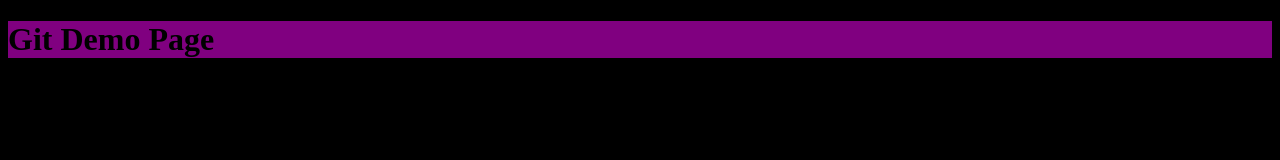
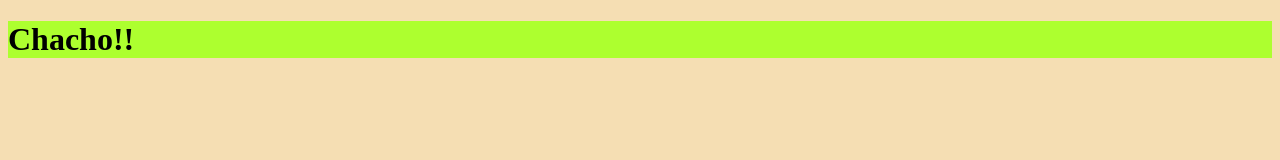
Before and after one commit to dmetzker/test1, a plain HTML site: page index.html in a window 1280 px wide. Drawn offline with Linux system fonts and the light colour scheme.

Commit message:
add chacho

```diff
--- a/app.js
+++ b/app.js
@@ -1 +1 @@
-alert("Hello There!");
+console.log("hello");
--- a/index.html
+++ b/index.html
@@ -3,11 +3,11 @@
   <head>
     <meta charset="UTF-8" />
     <meta name="viewport" content="width=device-width, initial-scale=1.0" />
-    <title>Document</title>
+    <title>My name is</title>
     <link rel="stylesheet" href="styles.css" />
   </head>
   <body>
-    <h1>Git Demo Page</h1>
+    <h1>Chacho!!</h1>
     <script src="app.js"></script>
   </body>
 </html>
--- a/styles.css
+++ b/styles.css
@@ -1,7 +1,7 @@
 body {
-  background-color: black;
+  background-color: wheat;
 }
 
 h1 {
-  background-color: purple;
+  background-color: greenyellow;
 }
```
